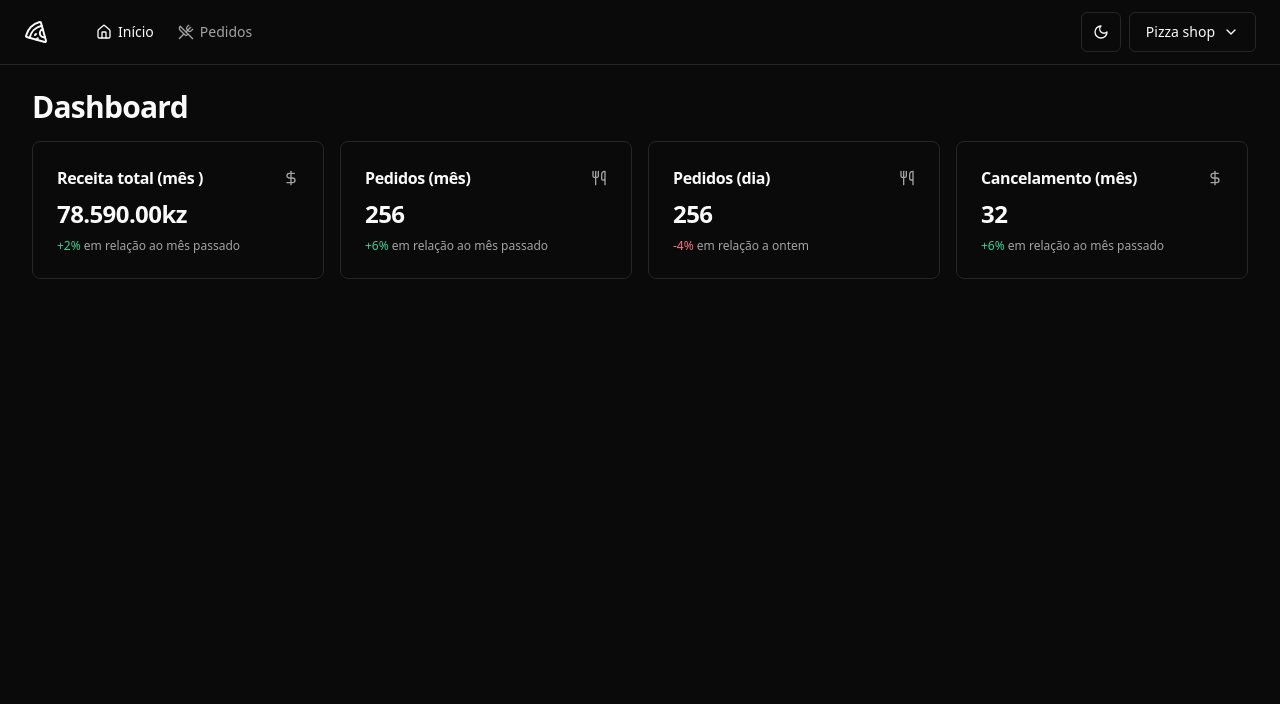
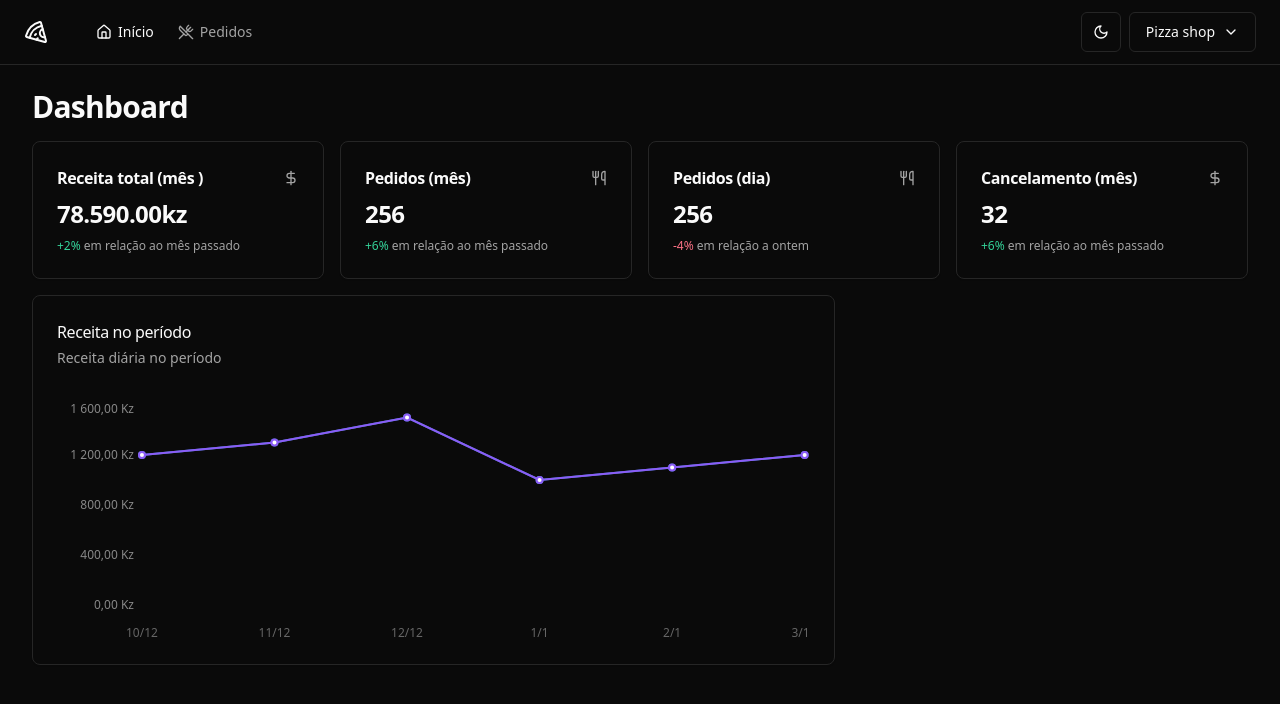
Before and after one commit to KicungaTI97/pizzashop-web, a React (Vite) app: page / in a window 1280 px wide. Shown: the top 704 px of the page. Built offline with nearby package versions, Linux system fonts and the light colour scheme.

Commit message:
Gráfico de receita no período

```diff
--- a/package.json
+++ b/package.json
@@ -27,6 +27,8 @@
     "react-helmet-async": "^2.0.5",
     "react-hook-form": "^7.53.2",
     "react-router-dom": "^7.0.1",
+    "react-smooth": "^4.0.3",
+    "recharts": "^2.14.1",
     "sonner": "^1.7.0",
     "sort-by": "^1.2.0",
     "tailwind-merge": "^2.5.5",
--- a/src/pages/dashboard/dashboard.tsx
+++ b/src/pages/dashboard/dashboard.tsx
@@ -4,6 +4,7 @@
 import { MonthCanceledOrdersAmountCard } from './month-canceled-orders-amount-card'
 import { MonthOrdersAmountCard } from './month-orders-amount-card'
 import { MonthRevenueCard } from './month-revenue-card'
+import RevenueChar from './revenue-char'
 
 export function Dashboard() {
   return (
@@ -18,6 +19,10 @@
           <DayOrdersAmountCard />
           <MonthCanceledOrdersAmountCard />
         </div>
+
+        <div className="grid grid-cols-9 gap-6">
+          <RevenueChar />
+        </div>
       </div>
     </>
   )
--- /dev/null
+++ b/src/pages/dashboard/revenue-char.tsx
@@ -0,0 +1,70 @@
+import React from 'react'
+import {
+  CartesianGrid,
+  Line,
+  LineChart,
+  ResponsiveContainer,
+  Tooltip,
+  XAxis,
+  YAxis,
+} from 'recharts'
+import colors from 'tailwindcss/colors'
+
+import {
+  Card,
+  CardContent,
+  CardDescription,
+  CardHeader,
+  CardTitle,
+} from '@/components/ui/card'
+
+const data = [
+  { data: '10/12', revenue: 1200 },
+  { data: '11/12', revenue: 1300 },
+  { data: '12/12', revenue: 1500 },
+  { data: '1/1', revenue: 1000 },
+  { data: '2/1', revenue: 1100 },
+  { data: '3/1', revenue: 1200 },
+]
+export default function RevenueChar() {
+  return (
+    <Card className="col-span-6">
+      <CardHeader className="flex-row items-center justify-between pb-8">
+        <div className="space-y-1">
+          <CardTitle className="text-base font-medium">
+            Receita no período
+          </CardTitle>
+          <CardDescription>Receita diária no período</CardDescription>
+        </div>
+      </CardHeader>
+      <CardContent>
+        <ResponsiveContainer width="100%" height={240}>
+          <LineChart data={data} style={{ fontSize: 12 }}>
+            <Line type="linear" strokeWidth={2} dataKey="revenue" />
+
+            <XAxis dataKey="data" tickLine={false} axisLine={false} dy={16} />
+
+            <YAxis
+              stroke="#888"
+              axisLine={false}
+              tickLine={false}
+              width={80}
+              tickFormatter={(value: number) =>
+                value.toLocaleString('pt-AO', {
+                  style: 'currency',
+                  currency: 'AOA',
+                })
+              }
+            />
+            <Line
+              type="linear"
+              strokeWidth={2}
+              dataKey="revenue"
+              stroke={colors.violet['500']}
+            />
+          </LineChart>
+        </ResponsiveContainer>
+      </CardContent>
+    </Card>
+  )
+}
```
Also changed, not shown: 1 other file (tests, documents, lock files or other folders).
